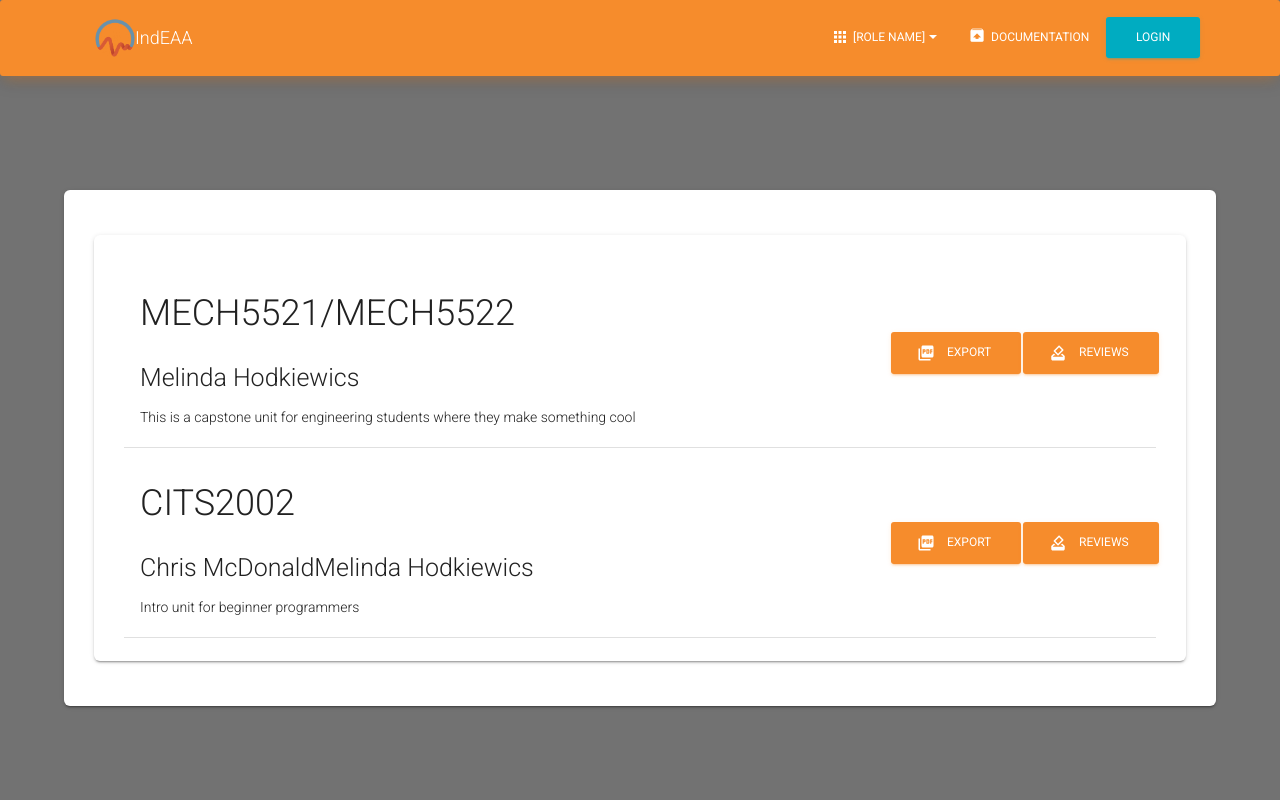
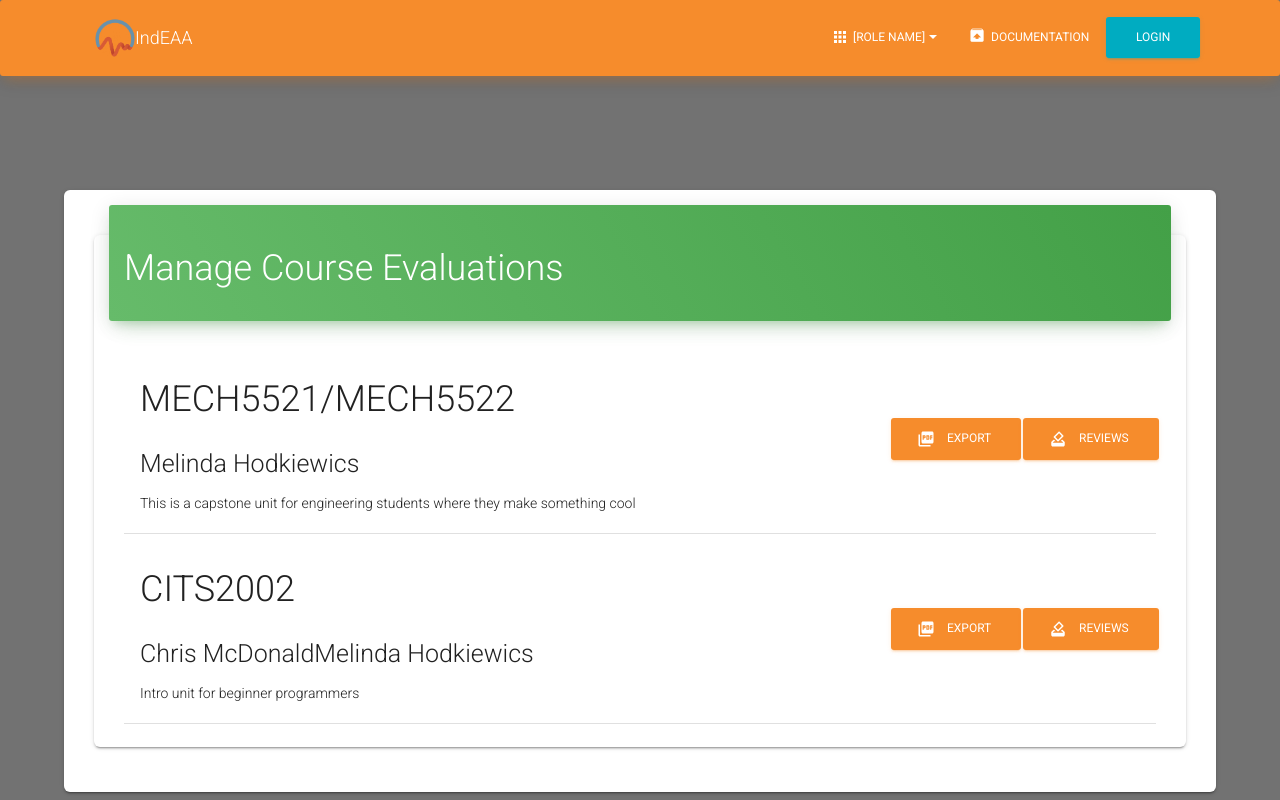
Before and after one commit to uwasystemhealth/IndEAA, a Next.js app in the folder client/: page /coordinator in a window 1280 px wide. Shown: the top 800 px of the page. Built offline with nearby package versions, Linux system fonts and the light colour scheme.

Commit message:
ADDED coordinator page card header

```diff
--- a/client/components/Coordinator/Evaluation/EvaluationList.js
+++ b/client/components/Coordinator/Evaluation/EvaluationList.js
@@ -1,6 +1,7 @@
 // CORE COMPONENTS
 import Card from "components/MaterialKit/Card/Card.js";
 import CardBody from "components/MaterialKit/Card/CardBody.js";
+import CardHeader from "components/MaterialKit/Card/CardHeader.js";
 import ListItem from "@material-ui/core/ListItem";
 import List from "@material-ui/core/List";
 
@@ -80,6 +81,9 @@ const EvaluationList = () => {
 
   return (
     <Card>
+      <CardHeader color="success">
+        <h2>Manage Course Evaluations</h2>
+      </CardHeader>
       <CardBody>
         <List className={classes.list}>{evaluationListings}</List>
       </CardBody>
```
